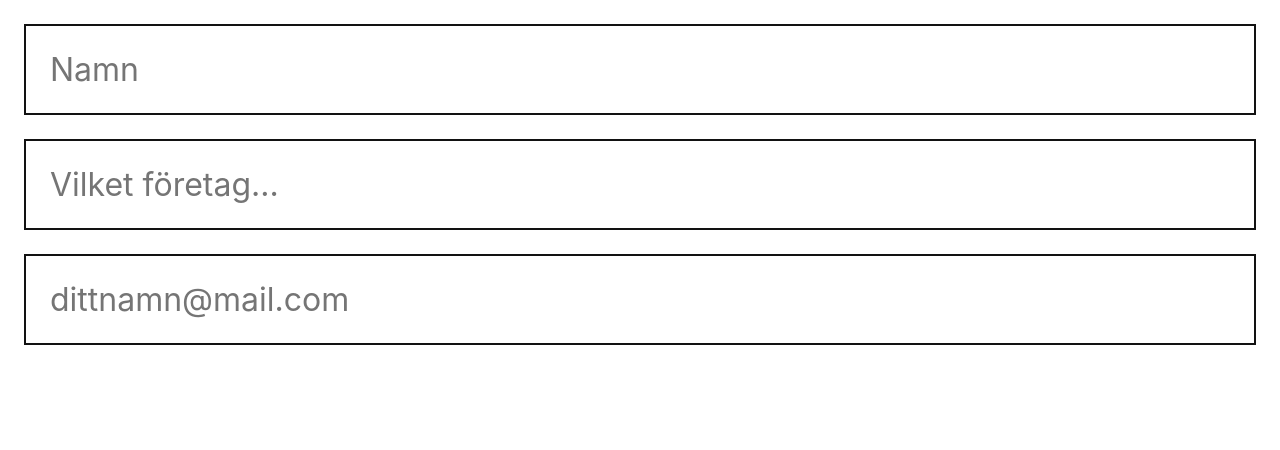
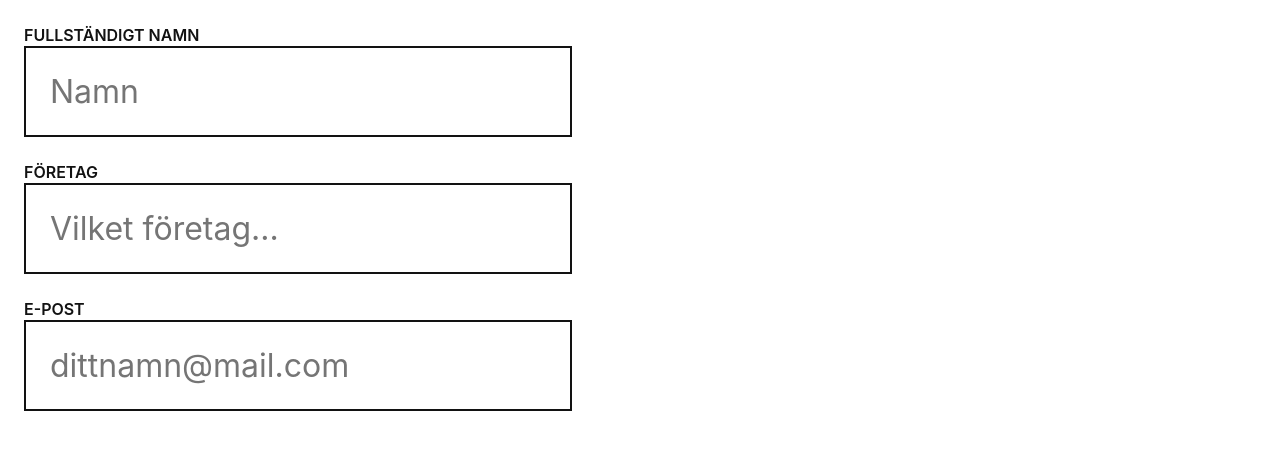
Before and after one commit to appelqvistelias/yrgo-lia-event, a Next.js app: page /company-signup in a window 1280 px wide. Shown: the top 450 px of the page. Built offline with nearby package versions, Linux system fonts and the light colour scheme.

Commit message:
added label

```diff
--- a/src/app/company-signup/page.js
+++ b/src/app/company-signup/page.js
@@ -4,9 +4,9 @@ import InputField from "../../components/input-fields/InputField";
 export default function CompanySignup() {
     return (
         <Wrapper padding="2.4rem 2.4rem 4rem 2.4rem" gap="2.4rem">
-            <InputField type="text" placeholder="Namn"></InputField>
-            <InputField type="text" placeholder="Vilket företag..."></InputField>
-            <InputField type="mail" placeholder="dittnamn@mail.com"></InputField>
+            <InputField label="FULLSTÄNDIGT NAMN" type="text" placeholder="Namn"></InputField>
+            <InputField label="FÖRETAG" type="text" placeholder="Vilket företag..."></InputField>
+            <InputField label="E-POST" type="mail" placeholder="dittnamn@mail.com"></InputField>
         </Wrapper>
     )
 }
--- a/src/components/input-fields/InputField.jsx
+++ b/src/components/input-fields/InputField.jsx
@@ -1,5 +1,10 @@
 import styles from "./InputField.module.css";
 
-export default function InputField({ type, placeholder }) {
-    return <input className={styles.input} type={type} placeholder={placeholder} />;
+export default function InputField({ label, type, placeholder }) {
+    return (
+      <label className={styles.label}>
+        { label }
+        <input className={styles.input} type={type} placeholder={placeholder} />
+      </label>
+    );
   }
--- a/src/components/input-fields/InputField.module.css
+++ b/src/components/input-fields/InputField.module.css
@@ -1,3 +1,12 @@
+.label {
+  color: var(--Typocolor, #121212);
+  font-family: var(--font-family-Inter, Inter);
+  font-size: var(--16, 1.6rem);
+  font-style: normal;
+  font-weight: 600;
+  line-height: var(--22, 2.2rem); /* 137.5% */
+} /* Does not compute as planed */
+
 .input {
   display: flex;
   padding: 8px 16px;
```
